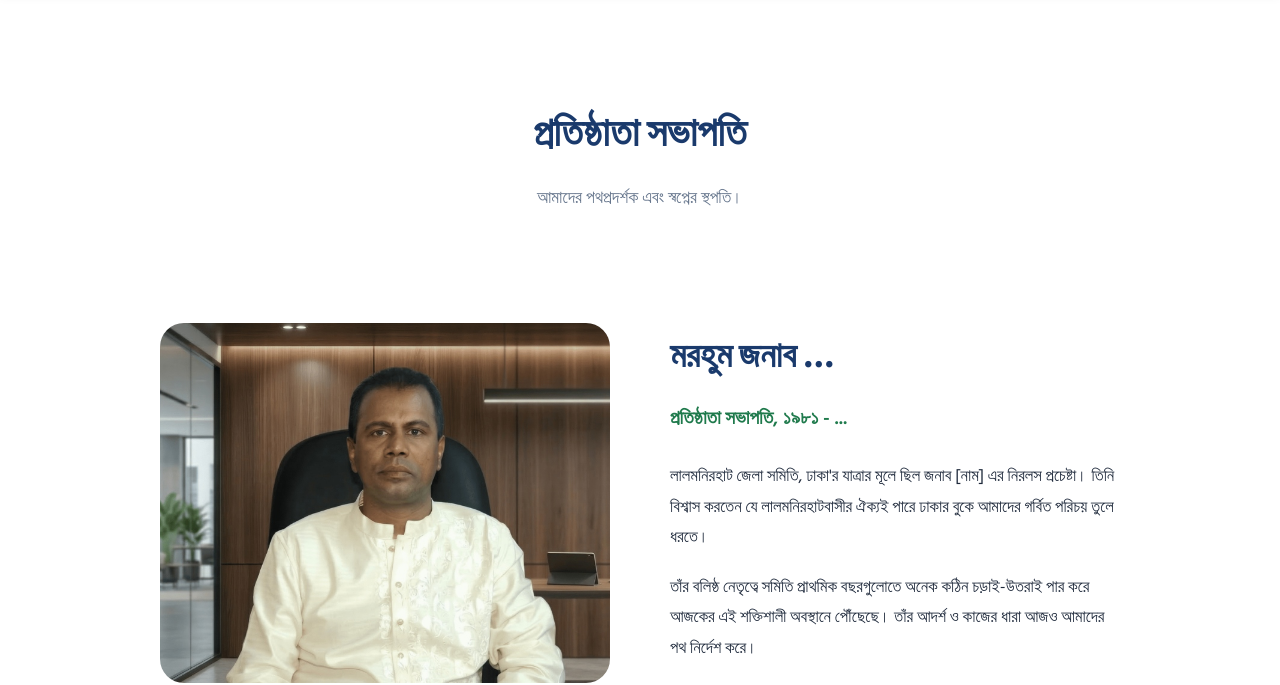
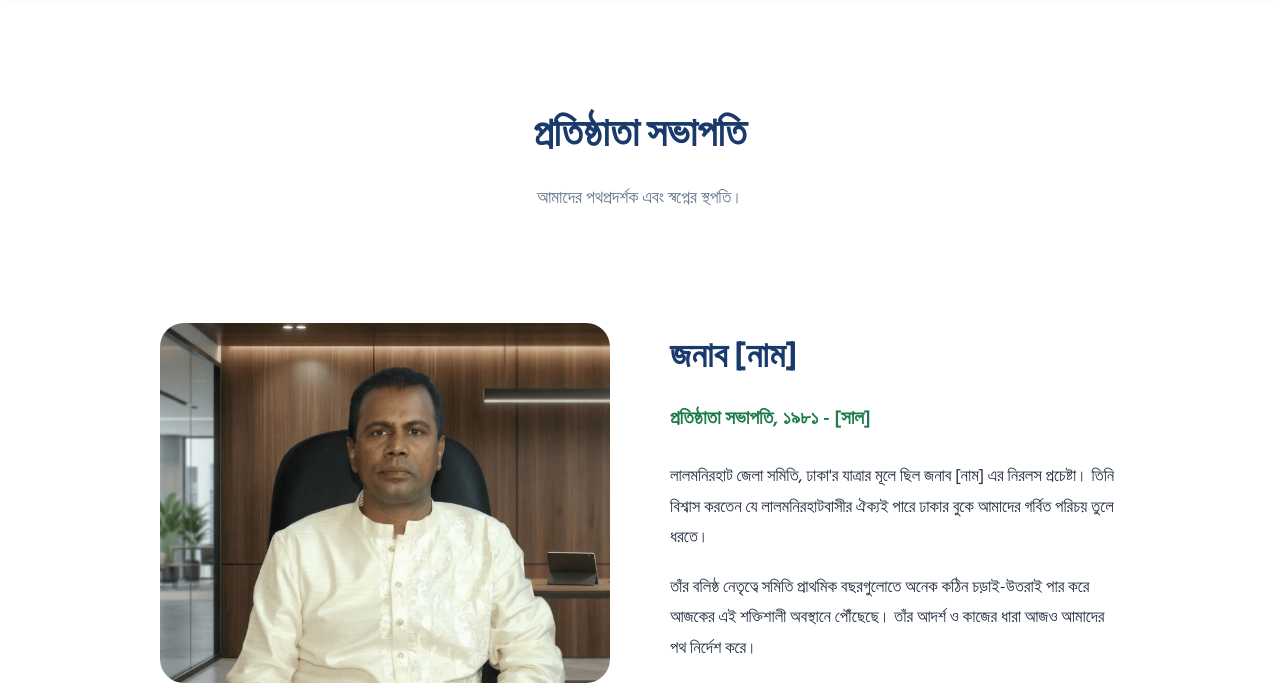
Before and after one commit to shmizan20/Lal-monirhat, a website built with Vite: page founder-president.html in a window 1280 px wide. Shown: the part 131-816 px from the top of the page. Built offline with nearby package versions, Linux system fonts and the light colour scheme; a script that the page names is missing.

Commit message:
Remove 'Morhum' and use 'Jonab' for founder president

```diff
--- a/founder-president.html
+++ b/founder-president.html
@@ -77,8 +77,8 @@
                             <img src="./assets/img/founder-president.jpg" alt="Founder President" style="width: 100%; height: 100%; object-fit: cover; display: block;">
                         </div>
                         <div class="president-info" style="display: flex; flex-direction: column; justify-content: center;">
-                            <h3 style="font-size: 2.2rem; color: var(--secondary); margin-bottom: 15px;">মরহুম জনাব ...</h3>
-                            <p style="font-size: 1.2rem; color: var(--primary); font-weight: 600; margin-bottom: 25px;">প্রতিষ্ঠাতা সভাপতি, ১৯৮১ - ...</p>
+                            <h3 style="font-size: 2.2rem; color: var(--secondary); margin-bottom: 15px;">জনাব [নাম]</h3>
+                            <p style="font-size: 1.2rem; color: var(--primary); font-weight: 600; margin-bottom: 25px;">প্রতিষ্ঠাতা সভাপতি, ১৯৮১ - [সাল]</p>
                             <div class="text-content" style="font-size: 1.05rem; line-height: 1.8; color: var(--text-main);">
                                 <p style="margin-bottom: 20px;">
                                     লালমনিরহাট জেলা সমিতি, ঢাকা'র যাত্রার মূলে ছিল জনাব [নাম] এর নিরলস প্রচেষ্টা। তিনি বিশ্বাস করতেন যে লালমনিরহাটবাসীর ঐক্যই পারে ঢাকার বুকে আমাদের গর্বিত পরিচয় তুলে ধরতে।
```
